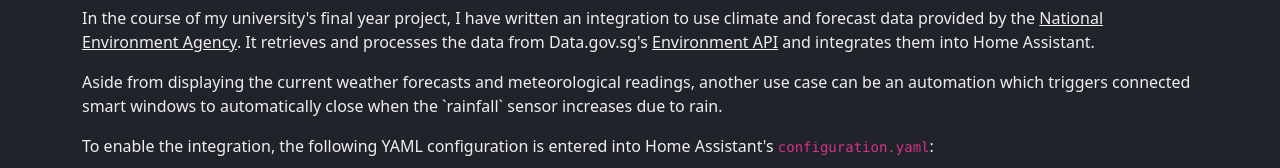
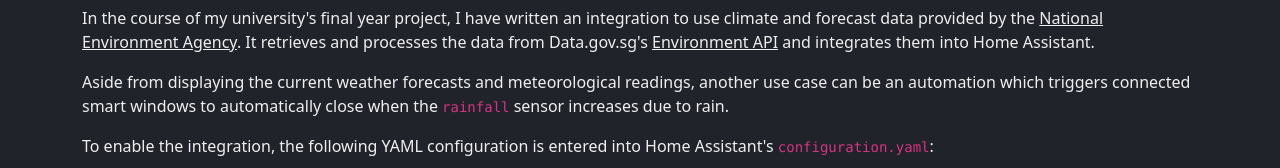
Before and after one commit to loongyh/portfolio, a Gatsby site: page /projects/home-assistant-nea-sensors-and-weather-integration/ in a window 1280 px wide. Shown: the part 280-448 px from the top of the page. Built offline with nearby package versions, Linux system fonts and the light colour scheme; Gatsby itself is replaced by a stand-in of ours; some packages are replaced by stand-ins of ours.

Commit message:
Update Project “home-assistant-nea-sensors-and-weather-integration/index”

```diff
--- a/content/projects/home-assistant-nea-sensors-and-weather-integration/index.md
+++ b/content/projects/home-assistant-nea-sensors-and-weather-integration/index.md
@@ -11,7 +11,7 @@ Home Assistant is an opensource home automation platform written with Python.
 
 In the course of my university's final year project, I have written an integration to use climate and forecast data provided by the [National Environment Agency](https://www.nea.gov.sg). It retrieves and processes the data from Data.gov.sg's [Environment API](https://data.gov.sg/dataset?groups=environment&res_format=API) and integrates them into Home Assistant.
 
-Aside from displaying the current weather forecasts and meteorological readings, another use case can be an automation which triggers connected smart windows to automatically close when the \`rainfall\` sensor increases due to rain.
+Aside from displaying the current weather forecasts and meteorological readings, another use case can be an automation which triggers connected smart windows to automatically close when the `rainfall` sensor increases due to rain.
 
 To enable the integration, the following YAML configuration is entered into Home Assistant's `configuration.yaml`:
 
```
